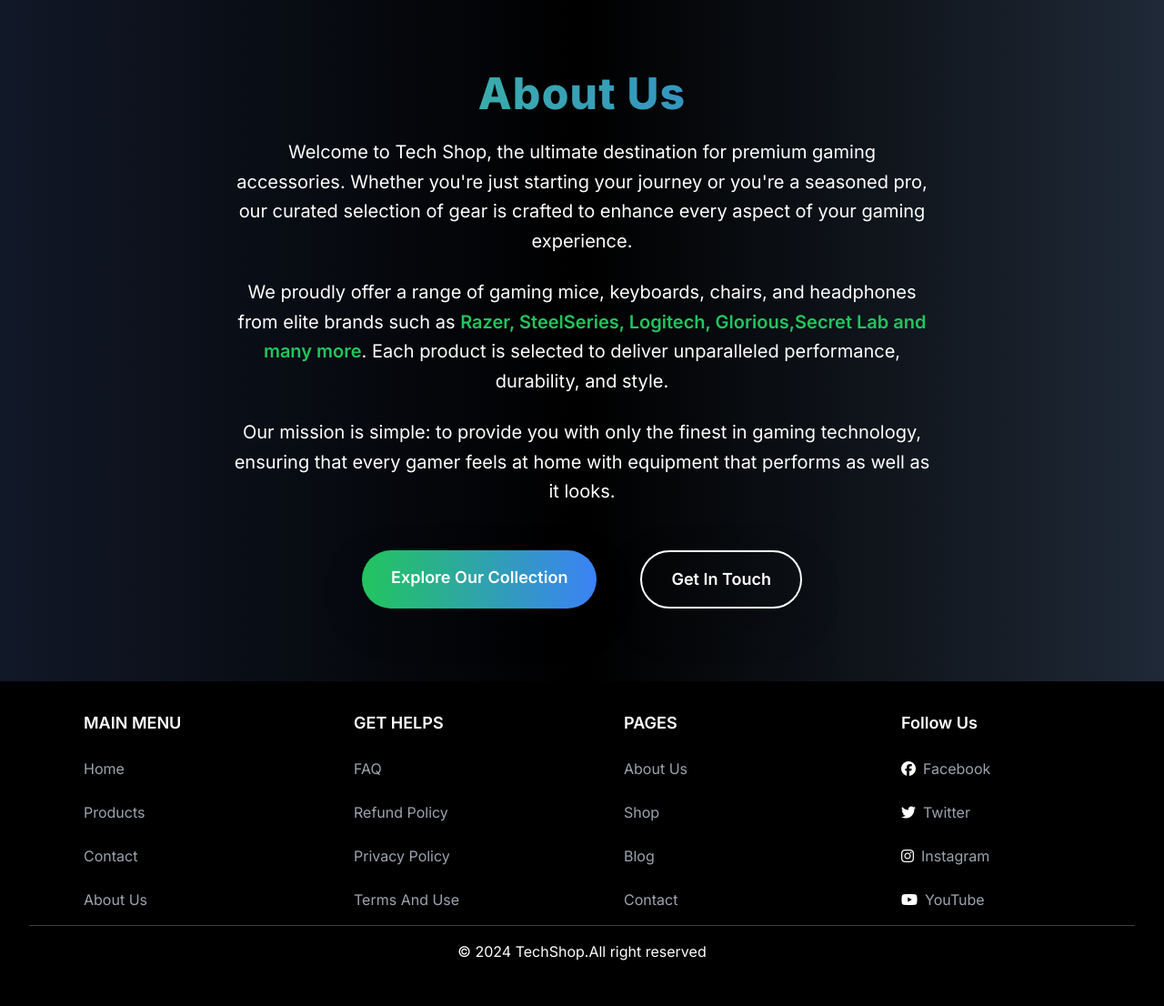
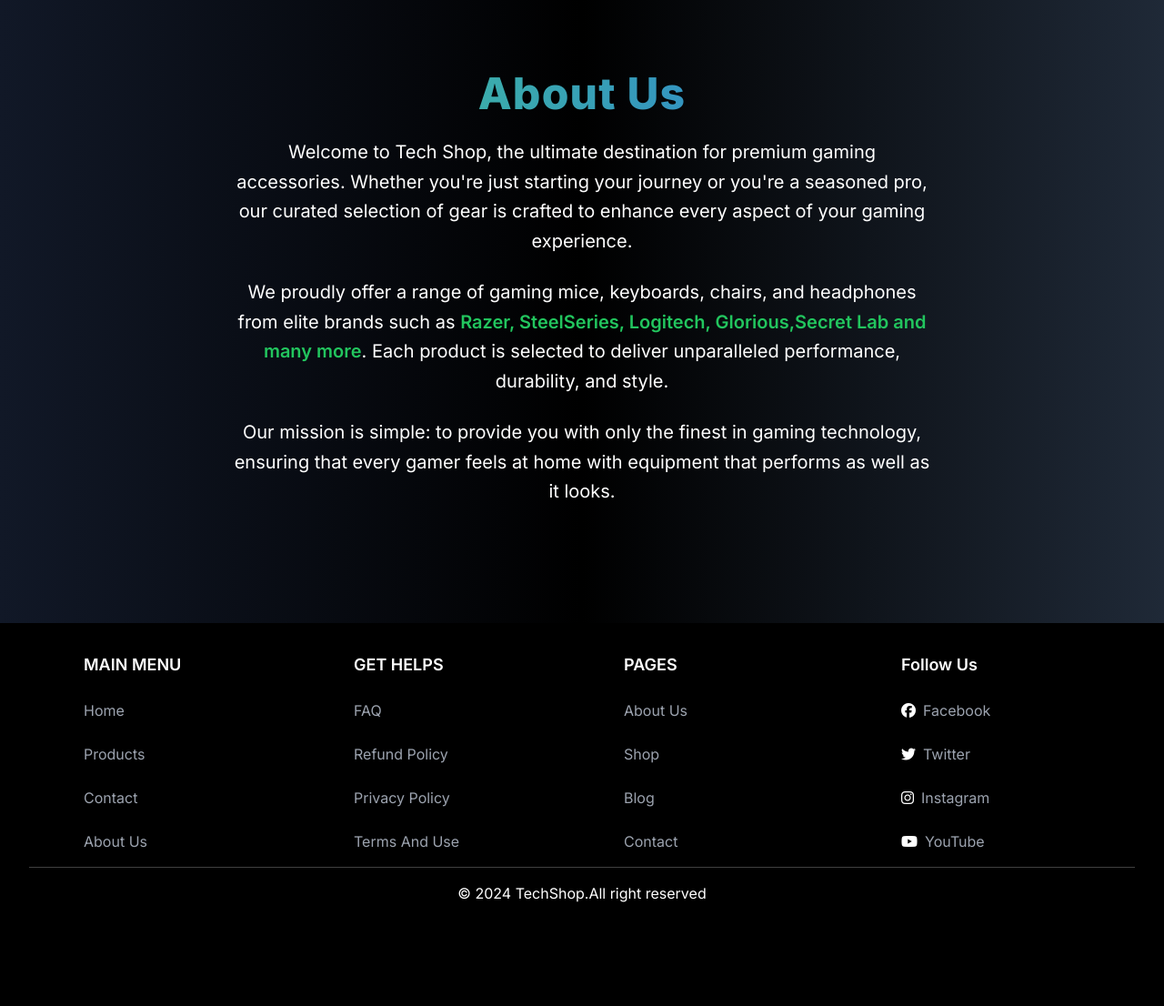
Before and after one commit to Ronny564/TechShop, a PHP site: page /aboutus.php in a window 1280 px wide. Shown: the part 81-1187 px from the top of the page at 91% size. After the commit the page ends 1073 px from the top, so only its background shows below. Run offline with PHP 8.4, Linux system fonts and the light colour scheme; some libraries are stand-ins or nearby versions.

Commit message:
final commit

```diff
--- a/customer/aboutus.php
+++ b/customer/aboutus.php
@@ -17,16 +17,6 @@ require_once "link.php";
         <p class="text-xl mb-12 max-w-3xl mx-auto leading-relaxed">
             Our mission is simple: to provide you with only the finest in gaming technology, ensuring that every gamer feels at home with equipment that performs as well as it looks.
         </p>
-        <div class="flex justify-center gap-12">
-            <a href="product.php" class="bg-gradient-to-r from-green-500 to-blue-500 text-white py-3 px-8 rounded-full text-lg font-semibold shadow-lg transform hover:scale-105 transition duration-300 ease-in-out">
-                Explore Our Collection
-            </a>
-            <a href="contact.php" class="text-white border-2 border-white py-3 px-8 rounded-full text-lg font-semibold shadow-lg transform hover:scale-105 hover:text-gray-900  hover:border-gray-900 transition duration-300 ease-in-out">
-                Get In Touch
-            </a>
-
-
-        </div>
     </div>
 </section>
 
```
Also changed, not shown: customer/productoverview.php (+5 -5 lines).
